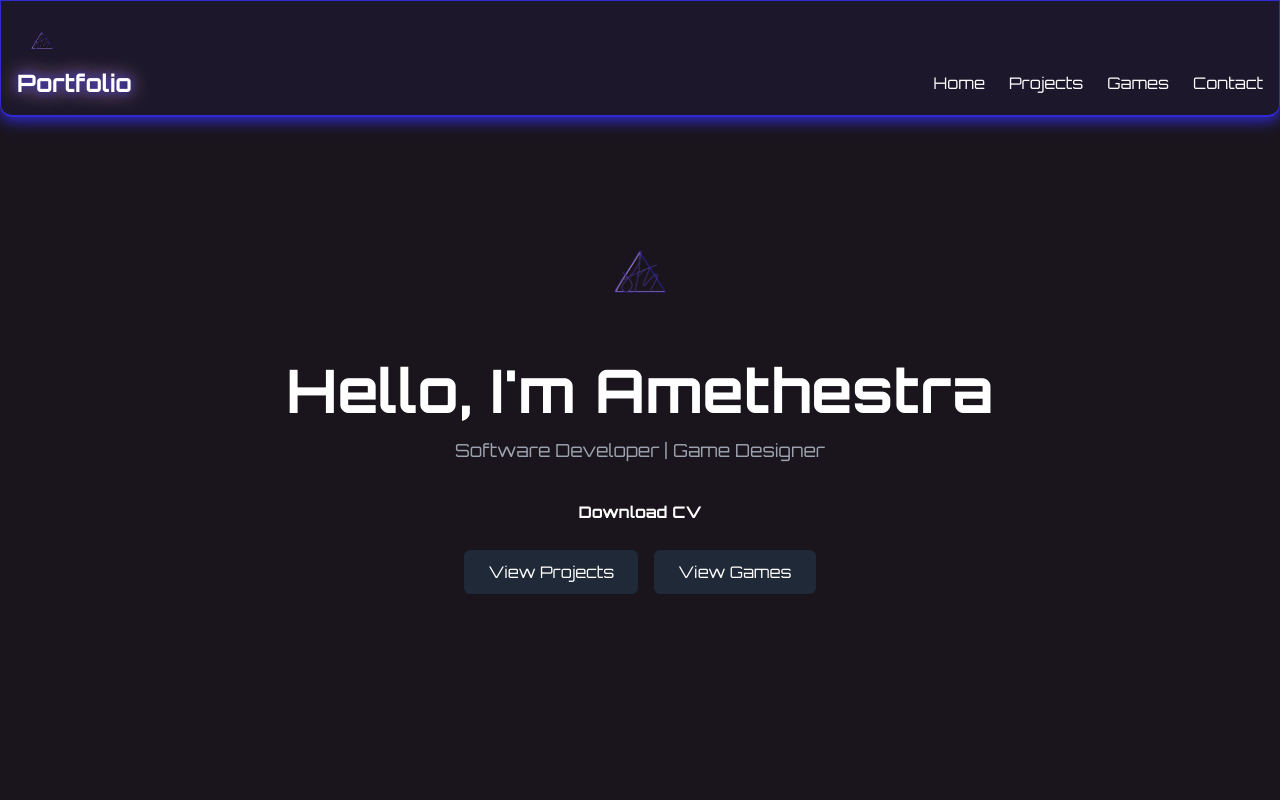
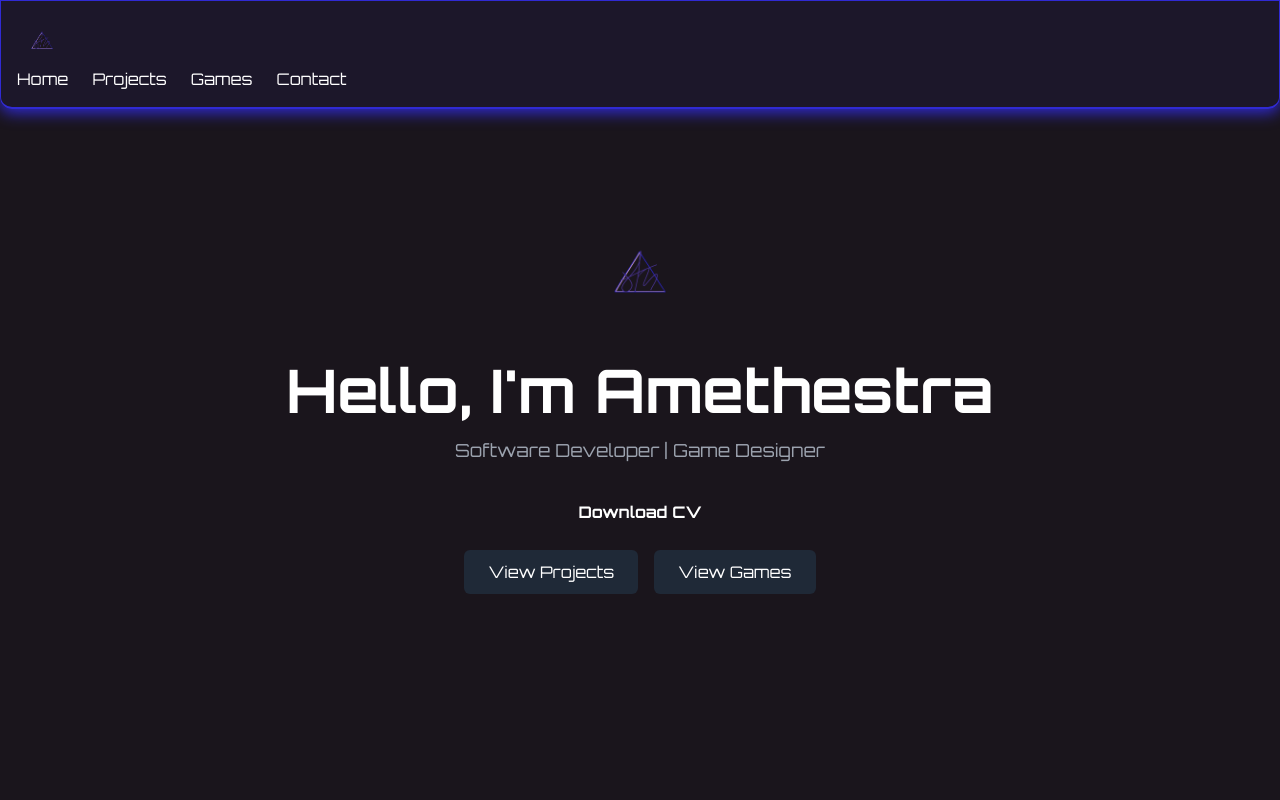
Before and after one commit to Amethestra/Portfolio, a Next.js app: page / in a window 1280 px wide. Shown: the top 800 px of the page. Built offline with nearby package versions, Linux system fonts and the light colour scheme.

Commit message:
Update Navbar.js

```diff
--- a/src/components/Navbar.js
+++ b/src/components/Navbar.js
@@ -11,7 +11,6 @@ export default function Navbar() {
 
 
       <div className="container mx-auto flex justify-between items-center">
-        <h1 className="text-electric-cyan text-2xl font-bold glow-text">Portfolio</h1>
         <div className="space-x-6">
           <Link href="/" className="text-white hover:text-neon-violet">Home</Link>
           <Link href="/projects" className="text-white hover:text-neon-violet">Projects</Link>
```
